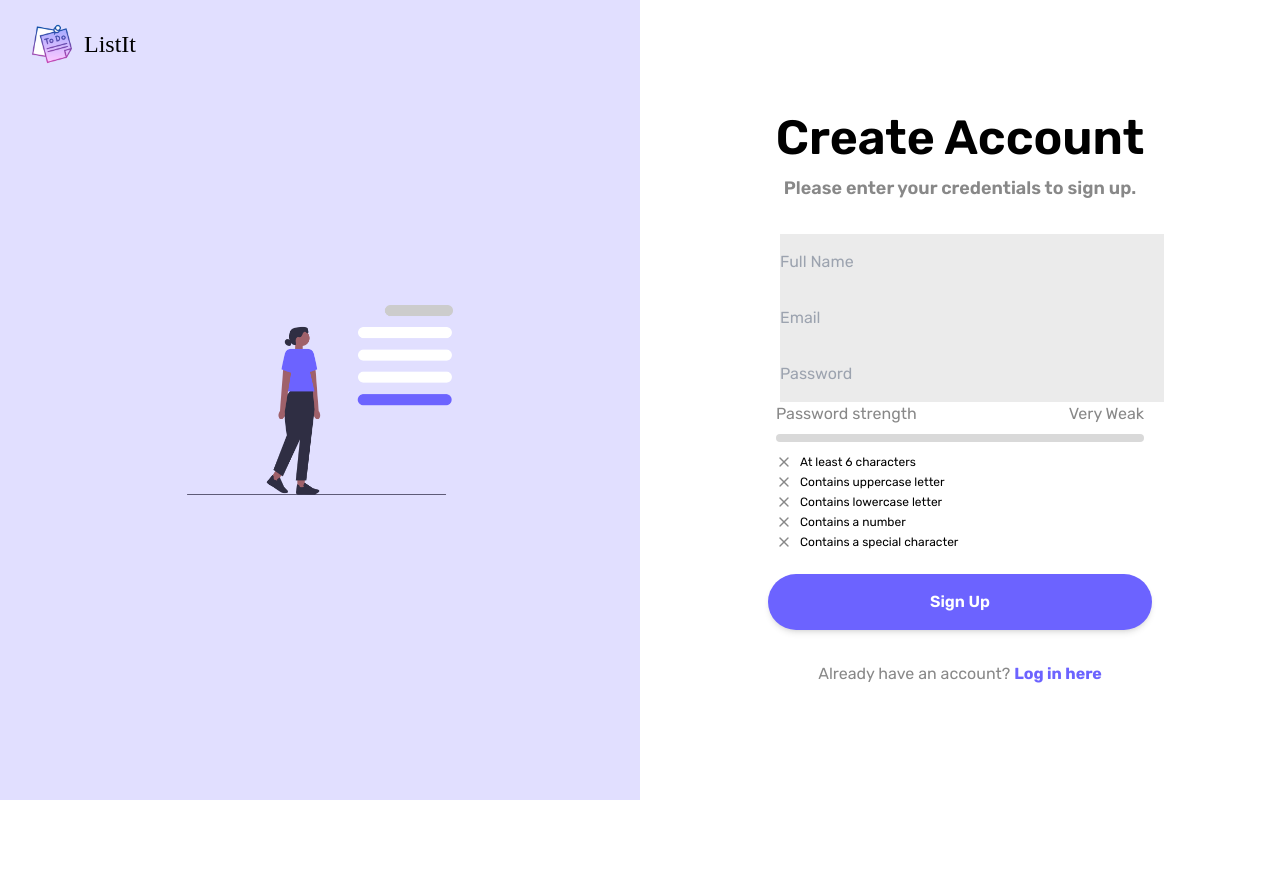
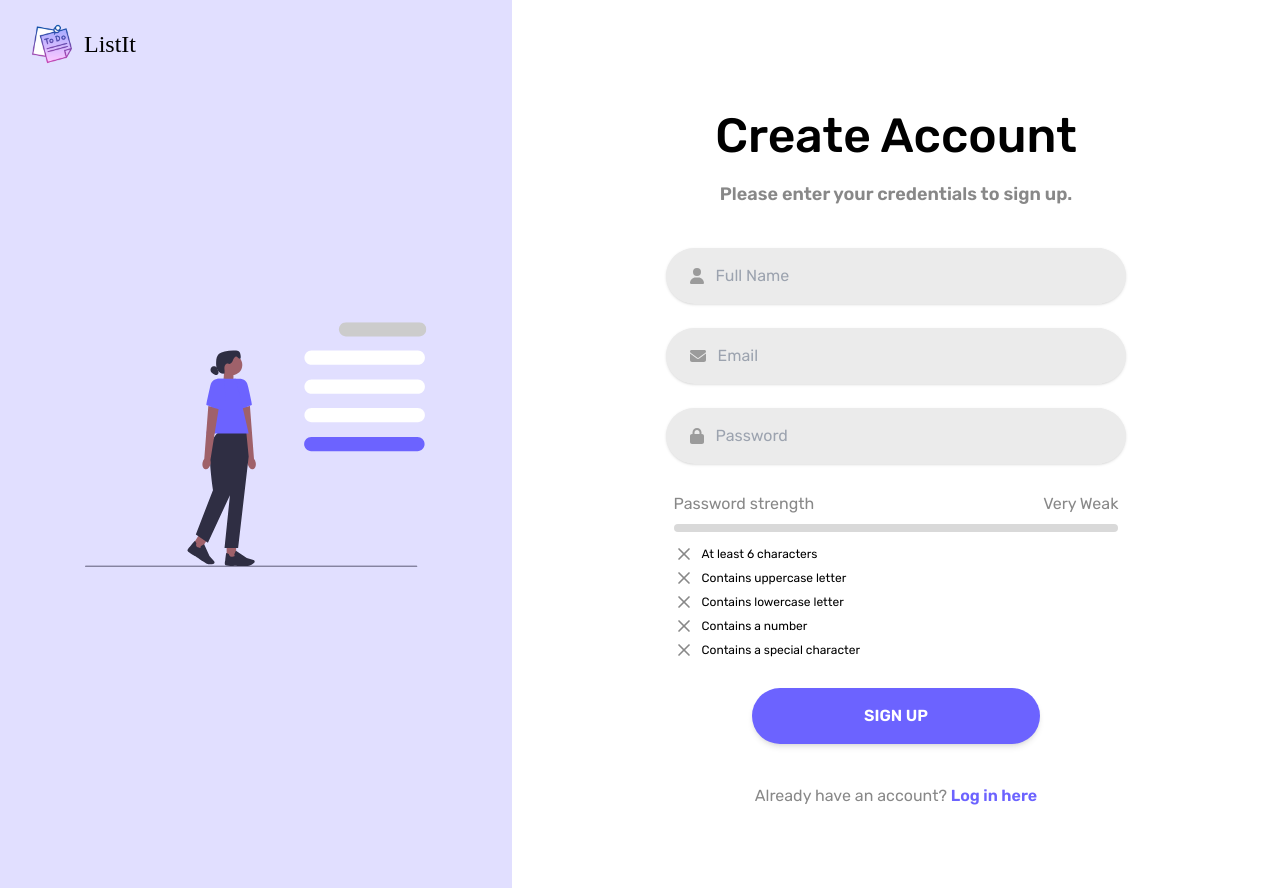
Before and after one commit to SamTole/listit, a React (Vite) app in the folder client/: page /signup in a window 1280 px wide. Before the commit the page ends 800 px from the top, so only its background shows below. Built offline with nearby package versions, Linux system fonts and the light colour scheme; no server answers; a web font is replaced by a local one.

Commit message:
Making UI updates to register page

```diff
--- a/client/src/assets/img/loginImg.jsx
+++ b/client/src/assets/img/loginImg.jsx
@@ -1,5 +1,5 @@
 import React from 'react'
-import { motion } from 'framer-motion';
+import { motion } from 'framer-motion'
 
 const loginImg = () => {
   return (
--- /dev/null
+++ b/client/src/assets/img/registerImg.jsx
@@ -0,0 +1,38 @@
+import React from 'react'
+import { motion } from 'framer-motion'
+
+const registerImg = () => {
+  return (
+    <motion.svg className='w-2/3' width="518" height="371" viewBox="0 0 518 371" fill="none" xmlns="http://www.w3.org/2000/svg">
+      <g clip-path="url(#clip0_64_108)">
+      <path d="M504.284 370.182C504.284 370.636 503.919 371 503.464 371H0.82016C0.365295 371 0 370.636 0 370.182C0 369.728 0.365295 369.363 0.82016 369.363H503.464C503.919 369.363 504.284 369.728 504.284 370.182Z" fill="#3F3D58"/>
+      <path d="M343.33 195.672H504.539C510.501 195.672 515.346 190.837 515.346 184.888C515.346 178.939 510.501 174.104 504.539 174.104H343.33C337.368 174.104 332.523 178.939 332.523 184.888C332.523 190.837 337.368 195.672 343.33 195.672Z" fill="#6C63FF"/>
+      <path d="M343.807 64.5686H505.016C510.978 64.5686 515.823 59.7336 515.823 53.7843C515.823 47.8351 510.978 43 505.016 43H343.807C337.845 43 333 47.8351 333 53.7843C333 59.7336 337.845 64.5686 343.807 64.5686Z" fill="white"/>
+      <path d="M343.807 108.569H505.016C510.978 108.569 515.823 103.734 515.823 97.7843C515.823 91.8351 510.978 87 505.016 87H343.807C337.845 87 333 91.8351 333 97.7843C333 103.734 337.845 108.569 343.807 108.569Z" fill="white"/>
+      <path d="M343.807 151.569H505.016C510.978 151.569 515.823 146.734 515.823 140.784C515.823 134.835 510.978 130 505.016 130H343.807C337.845 130 333 134.835 333 140.784C333 146.734 337.845 151.569 343.807 151.569Z" fill="white"/>
+      <path d="M396.159 21.5686H507.193C513.155 21.5686 518 16.7336 518 10.7843C518 4.83506 513.155 0 507.193 0H396.159C390.197 0 385.352 4.83506 385.352 10.7843C385.352 16.7336 390.197 21.5686 396.159 21.5686Z" fill="#CCCCCC"/>
+      <path d="M209.862 90.9652L225.273 96.0272V73.8877H211.289L209.862 90.9652Z" fill="#9F616A"/>
+      <path d="M223.364 80.0159C214.883 80.0159 208.008 73.1553 208.008 64.6923C208.008 56.2293 214.883 49.3687 223.364 49.3687C231.845 49.3687 238.72 56.2293 238.72 64.6923C238.72 73.1553 231.845 80.0159 223.364 80.0159Z" fill="#9F616A"/>
+      <path d="M219.146 63.1723C221.717 63.0966 223.405 60.5037 224.404 58.1378C225.404 55.7718 226.431 53.0551 228.816 52.0785C230.766 51.2807 234.205 56.6797 235.742 55.2422C237.348 53.7429 235.784 46.0467 234.081 44.6643C232.379 43.2818 230.049 43.0136 227.858 42.9104C222.509 42.6628 217.126 43.0961 211.881 44.1897C208.635 44.8637 205.299 45.8816 202.956 48.2201C199.992 51.1912 199.234 55.6687 199.02 59.8572C198.8 64.1421 199.048 68.6264 201.136 72.3747C203.225 76.1231 207.594 78.888 211.785 77.932C212.205 75.6623 211.778 73.3307 211.612 71.0198C211.454 68.7158 211.619 66.226 213.032 64.3897C214.438 62.5533 217.457 61.8243 219.097 63.4543" fill="#2F2E43"/>
+      <path d="M200.254 68.4821C198.717 67.361 196.877 66.4188 194.988 66.6526C192.948 66.9002 191.218 68.5784 190.695 70.5661C190.171 72.5537 190.757 74.7409 192.025 76.364C193.286 77.9872 195.168 79.0601 197.153 79.5966C198.304 79.9061 199.565 80.0367 200.661 79.569C202.274 78.8744 203.149 76.8179 202.515 75.181" fill="#2F2E43"/>
+      <path d="M259.017 212.661C260.044 217.695 258.163 222.296 254.827 222.936C251.491 223.576 247.955 220.006 246.935 214.971C246.501 212.963 246.57 210.886 247.135 208.905L234.433 129.983L250.319 126.998L256.453 207.124C257.756 208.747 258.631 210.645 259.017 212.667V212.661Z" fill="#9F616A"/>
+      <path d="M225.438 85.8691H236.28C243.944 87.0315 246.025 91.11 247.769 98.648C250.43 110.148 253.827 125.458 253.152 125.684C252.07 126.042 233.613 134.708 224.205 132.727L225.438 85.8691Z" fill="#6C63FF"/>
+      <path d="M214.955 337.258H229.388V357.692H214.955V337.258Z" fill="#9F616A"/>
+      <path d="M243.441 370.058C244.957 370.058 246.308 370.023 247.328 369.927C251.16 369.576 254.82 366.75 256.66 365.099C257.487 364.356 257.749 363.173 257.322 362.155C257.012 361.426 256.398 360.876 255.633 360.663L245.502 357.774L229.098 346.729L228.912 347.059C228.843 347.182 227.23 350.078 226.693 352.031C226.486 352.774 226.541 353.393 226.851 353.875C227.065 354.205 227.368 354.397 227.609 354.507C227.313 354.817 226.383 355.449 223.515 355.903C219.332 356.564 218.45 352.238 218.415 352.059L218.388 351.914L218.264 351.832C216.272 350.553 215.045 349.968 214.624 350.092C214.363 350.167 213.921 350.305 212.729 362.087C212.612 362.458 211.778 365.168 212.343 367.761C212.957 370.581 225.307 369.611 227.782 369.391C227.851 369.398 237.1 370.058 243.434 370.058H243.441Z" fill="#2F2E43"/>
+      <path d="M173.859 321.203L186.105 328.825L175.27 346.163L163.024 338.542L173.859 321.203Z" fill="#9F616A"/>
+      <path d="M190.122 367.259C191.818 367.259 193.376 367.052 194.485 366.86C195.574 366.667 196.429 365.8 196.608 364.714C196.732 363.93 196.505 363.139 195.967 362.554L188.903 354.755L180.839 336.721L180.508 336.9C180.384 336.969 177.482 338.571 175.986 339.947C175.414 340.47 175.132 341.027 175.146 341.598C175.152 341.997 175.304 342.313 175.456 342.54C175.042 342.65 173.919 342.691 171.245 341.563C167.344 339.919 168.887 335.779 168.956 335.607L169.012 335.47L168.949 335.339C167.936 333.2 167.213 332.058 166.785 331.941C166.517 331.866 166.075 331.749 158.818 341.123C158.522 341.371 156.378 343.235 155.482 345.731C154.51 348.448 165.503 354.15 167.716 355.264C167.785 355.319 179.288 363.661 184.016 366.034C185.891 366.977 188.11 367.265 190.129 367.265L190.122 367.259Z" fill="#2F2E43"/>
+      <path d="M204.327 166.38H244.737L248.403 203.891L232.358 342.492H211.73L219.98 262.442L186.518 334.713L168.185 321.907L194.313 254.436C194.313 254.436 184.981 195.658 192.314 181.016C199.648 166.38 204.327 166.38 204.327 166.38Z" fill="#2F2E43"/>
+      <path d="M184.223 168.664H248.403L229.146 85.8691H201.185L184.223 168.664Z" fill="#6C63FF"/>
+      <path d="M178.447 212.661C177.42 217.695 179.302 222.296 182.638 222.936C185.973 223.576 189.509 220.006 190.529 214.971C190.963 212.963 190.894 210.886 190.329 208.905L203.032 129.983L187.145 126.998L181.011 207.124C179.708 208.747 178.833 210.645 178.447 212.667V212.661Z" fill="#9F616A"/>
+      <path d="M212.026 85.8691H201.185C193.52 87.0315 191.439 91.11 189.695 98.648C187.035 110.148 183.637 125.458 184.312 125.684C185.394 126.042 203.852 134.708 213.26 132.727L212.026 85.8691Z" fill="#6C63FF"/>
+      </g>
+      <defs>
+      <clipPath id="clip0_64_108">
+      <rect width="518" height="371" fill="white" transform="matrix(-1 0 0 1 518 0)"/>
+      </clipPath>
+      </defs>
+    </motion.svg>
+  )
+}
+
+export default registerImg
--- a/client/src/pages/SignUpPage.jsx
+++ b/client/src/pages/SignUpPage.jsx
@@ -1,4 +1,4 @@
-import { useState } from 'react';
+import { useState, useEffect } from 'react';
 import { motion } from 'framer-motion';
 import Input from '../components/Input';
 import InputField from '../components/InputField';
@@ -8,14 +8,20 @@ import { User, Mail, Lock, Loader } from 'lucide-react';
 import { Link, useNavigate } from 'react-router-dom';
 import { useAuthStore } from '../store/authStore';
 import PasswordStrengthMeter from '../components/PasswordStrengthMeter';
-import SignupImage from '../assets/img/signup-image.png';
+import { FontAwesomeIcon } from '@fortawesome/react-fontawesome'
+import { faUser, faEnvelope, faLock } from '@fortawesome/free-solid-svg-icons'
+import RegisterImg from '../assets/img/registerImg';
 
 const SignUpPage = () => {
   const [name, setName] = useState('');
   const [email, setEmail] = useState('');
   const [password, setPassword] = useState('');
   const navigate = useNavigate();
-  const { signup, error, isLoading } = useAuthStore();
+  const { signup, error, isLoading, resetErrorMsg } = useAuthStore();
+
+  useEffect(() => {
+    resetErrorMsg()
+  }, [])
 
   const handleSignUp = async (e) => {
     e.preventDefault();
@@ -29,26 +35,47 @@ const SignUpPage = () => {
   }
 
   return (
-    <div className='grid grid-cols-2 h-screen relative'>
-      <div className='absolute py-6 px-8'>
+    <div className='md:grid grid-cols-5 flex flex-col h-screen relative'>
+      <div className='md:absolute md:flex-none col-span-5 flex justify-start items-start w-full top-0 left-0 py-6 px-8 z-10'>
         <Logo />
       </div>
-      <div className='bg-light-purple-2 flex items-center justify-center'>
-        <img src={SignupImage} alt="signup-image.png" className='w-5/12' />
-      </div>
-      <div className='flex flex-col items-center justify-center text-center'>
-        <div className='w-3/5'>
-          <div className='text-5xl font-semibold mb-3'>Create Account</div>
-          <div className='text-lg text-gray-1 font-semibold mb-8'>Please enter your credentials to sign up.</div>
-          <form onSubmit={handleSignUp} className='flex flex-col w-full mb-8'>
-            <InputField onChange={(e) => setName(e.target.value)} value={name} type='text' placeholder='Full Name' classes='mb-6' />
-            <InputField onChange={(e) => setEmail(e.target.value)} value={email} type='email' placeholder='Email' classes='mb-6' />
-            <InputField onChange={(e) => setPassword(e.target.value)} value={password} type='password' placeholder='Password' classes='mb-6' />
-            <PasswordStrengthMeter password={password} />
-            <FormBtn text='Sign Up' />
+      <motion.div className='col-span-2 bg-light-purple-2 flex items-center justify-center'
+        initial={{ opacity: 0, y: -50}}
+        animate={{ opacity: 1, y: 0 }}
+        transition={{ duration: 0.45, ease: 'easeOut', delay: 0.15}}
+      >
+        <RegisterImg />
+        {/* <img src={SignupImage} alt="signup-image.png" className='w-5/12' /> */}
+      </motion.div>
+      <div className='col-span-3 flex flex-col items-center justify-center text-center w-full md:pt-28 pb-20 pt-10 grow'>
+        <motion.div className='lg:w-3/5 w-full lg:px-0 md:max-lg:px-20 px-10'
+          initial={{ opacity: 0, y: 30}}
+          animate={{ opacity: 1, y: 0 }}
+          transition={{ duration: 0.45, ease: 'easeInOut', delay: 0.15}}
+        >
+          <div className='lg:text-5xl text-4xl font-medium lg:mb-5 mb-3'>Create Account</div>
+          <div className='text-lg text-gray-1 font-semibold mb-10'>Please enter your credentials to sign up.</div>
+          <form onSubmit={handleSignUp} className='flex flex-col items-center w-full mb-10'>
+            <div className={ `w-full bg-gray-8 px-6 flex items-center rounded-full text-gray-4 shadow mb-6 max-w-lg`}>
+              <FontAwesomeIcon icon={faUser} />
+              <InputField onChange={(e) => setName(e.target.value)}  name='name' value={name} type='text' placeholder='Full Name' />
+            </div>
+            <div className={ `w-full bg-gray-8 px-6 flex items-center rounded-full text-gray-4 shadow mb-6 max-w-lg`}>
+              <FontAwesomeIcon icon={faEnvelope} />
+              <InputField onChange={(e) => setEmail(e.target.value)} name='email' value={email} type='email' placeholder='Email' />
+            </div>
+            <div className={ `w-full bg-gray-8 px-6 flex items-center rounded-full text-gray-4 shadow mb-6 max-w-lg`}>
+              <FontAwesomeIcon icon={faLock} />
+              <InputField onChange={(e) => setPassword(e.target.value)} name='password' value={password} type='password' placeholder='Password' />
+            </div>
+            <div className='w-full my-1'>
+              <PasswordStrengthMeter password={password} />
+            </div>
+            <FormBtn text='SIGN UP' />
+            {error && <p className='text-red-2 font-semibold mt-6'>{error}</p>}
           </form>
-          <div className='text-gray-1'>Already have an account? <Link to={'/login'} className='text-light-purple-1 transition hover:text-dark-purple-2 font-bold'>Log in here</Link></div>
-        </div>
+          <div className='text-gray-1'>Already have an account? <Link to={'/login'} className='text-light-purple-1 transition hover:text-dark-purple-2 font-semibold border-b-2 border-transparent hover:border-light-purple-1'>Log in here</Link></div>
+        </motion.div>
       </div>
     </div>
 
--- a/client/src/store/authStore.js
+++ b/client/src/store/authStore.js
@@ -48,13 +48,6 @@ export const useAuthStore = create((set) => ({
     })
 
     try {
-      if (!email || !password) {
-        set({
-          error: 'Please input your credentials.',
-          isLoading: false,
-        })
-      }
-      else {
       const response = await axios.post(`${API_URL}/login`, {
         email, password
       });
@@ -63,7 +56,6 @@ export const useAuthStore = create((set) => ({
         isAuthenticated: true,
         isLoading: false,
       })
-      }
     } catch (error) {
       set({
         error: error.response.data.message || 'Error logging in.',
```
Also changed, not shown: client/src/components/PasswordStrengthMeter.jsx (+5 -5 lines), 1 other file (tests, documents, lock files or other folders). Lines whose indentation alone changed are shown as unchanged.
